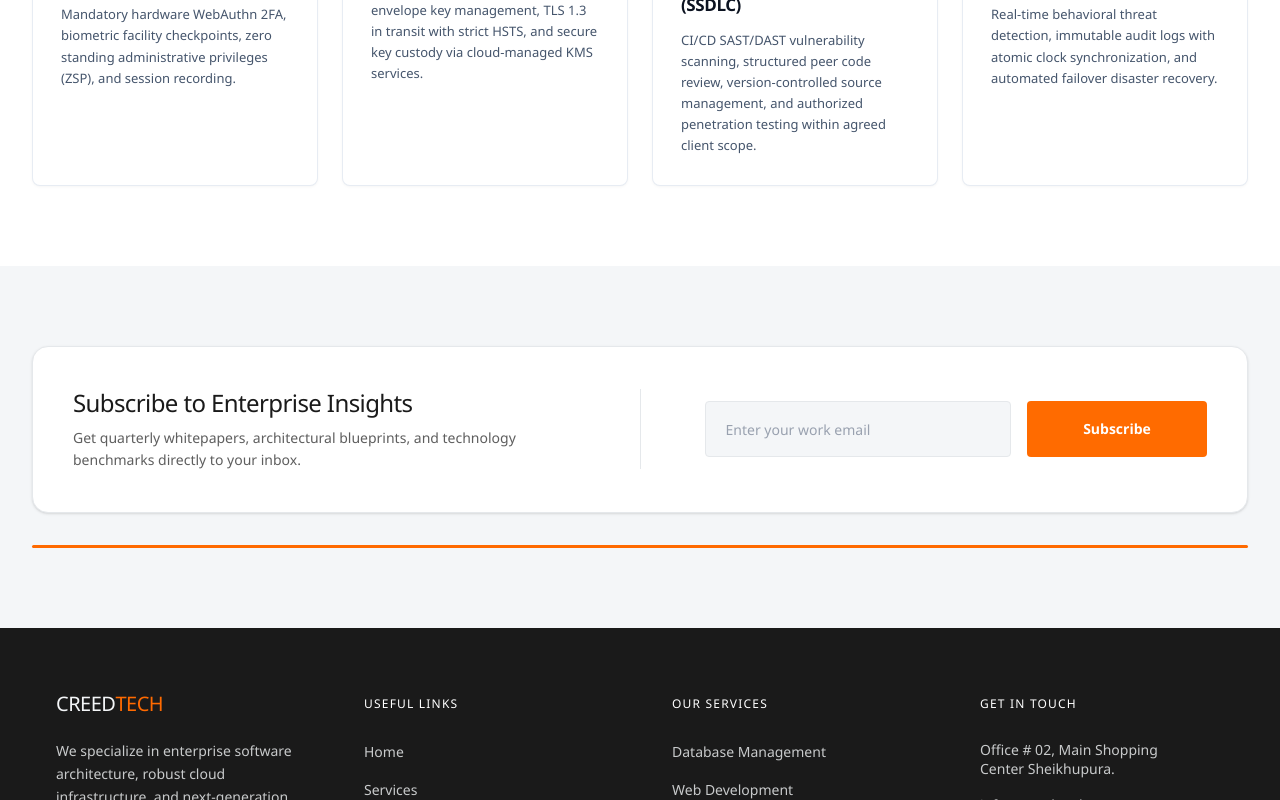
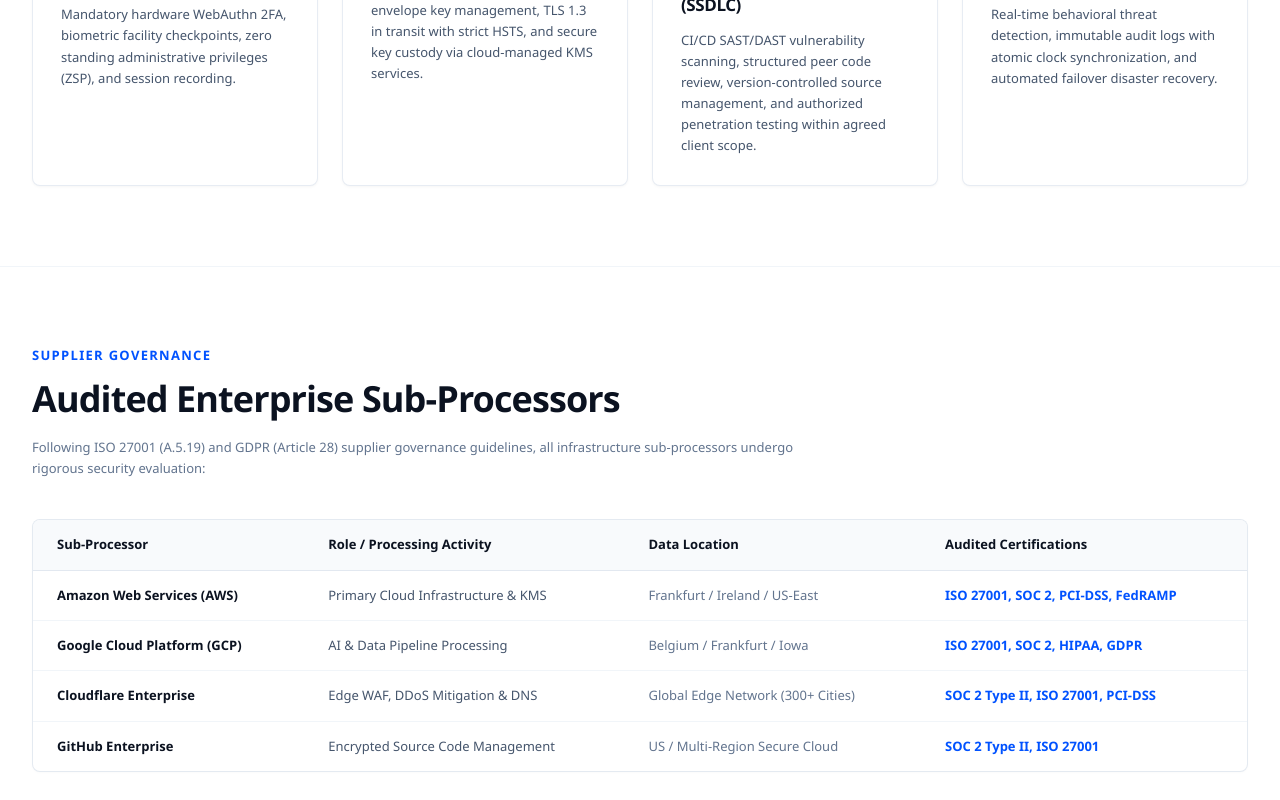
Before and after one commit to tariq200380/enterprise-app, a Next.js app: page /security in a window 1280 px wide. Shown: the part 2000-2800 px from the top of the page. Built offline with nearby package versions, Linux system fonts and the light colour scheme.

Commit message:
feat: implement audited enterprise sub-processors table section

```diff
--- a/src/app/security/page.tsx
+++ b/src/app/security/page.tsx
@@ -352,6 +352,113 @@
           </div>
         </div>
       </section>
+
+      {/* Supplier Governance / Audited Enterprise Sub-Processors */}
+      <section className="w-full py-16 sm:py-20 px-4 sm:px-6 lg:px-8 bg-white border-t border-slate-100">
+        <div className="max-w-7xl mx-auto">
+          {/* Section Header */}
+          <div className="mb-8 sm:mb-10">
+            <span className="text-xs sm:text-[13px] font-bold text-[#0052FF] tracking-widest uppercase block mb-3">
+              SUPPLIER GOVERNANCE
+            </span>
+            <h2 className="text-3xl sm:text-4xl font-extrabold text-[#0B1220] tracking-tight leading-tight mb-4">
+              Audited Enterprise Sub-Processors
+            </h2>
+            <p className="text-slate-500 text-xs sm:text-[13px] max-w-3xl leading-relaxed">
+              Following ISO 27001 (A.5.19) and GDPR (Article 28) supplier governance guidelines, all infrastructure sub-processors undergo rigorous security evaluation:
+            </p>
+          </div>
+
+          {/* Table Container */}
+          <div className="border border-slate-200/90 rounded-lg overflow-hidden bg-white shadow-[0_1px_3px_rgba(0,0,0,0.02)]">
+            <div className="overflow-x-auto">
+              <table className="w-full text-left border-collapse min-w-[760px]">
+                <thead>
+                  <tr className="border-b border-slate-200 bg-[#F8FAFC]">
+                    <th className="py-4 px-6 text-[#0B1220] font-bold text-xs sm:text-[13px]">
+                      Sub-Processor
+                    </th>
+                    <th className="py-4 px-6 text-[#0B1220] font-bold text-xs sm:text-[13px]">
+                      Role / Processing Activity
+                    </th>
+                    <th className="py-4 px-6 text-[#0B1220] font-bold text-xs sm:text-[13px]">
+                      Data Location
+                    </th>
+                    <th className="py-4 px-6 text-[#0B1220] font-bold text-xs sm:text-[13px]">
+                      Audited Certifications
+                    </th>
+                  </tr>
+                </thead>
+                <tbody className="divide-y divide-slate-100">
+                  {/* Row 1: AWS */}
+                  <tr className="hover:bg-slate-50/50 transition-colors">
+                    <td className="py-4 px-6 font-bold text-[#0B1220] text-xs sm:text-[13px] whitespace-nowrap">
+                      Amazon Web Services (AWS)
+                    </td>
+                    <td className="py-4 px-6 text-slate-600 text-xs sm:text-[13px]">
+                      Primary Cloud Infrastructure &amp; KMS
+                    </td>
+                    <td className="py-4 px-6 text-slate-500 text-xs sm:text-[13px]">
+                      Frankfurt / Ireland / US-East
+                    </td>
+                    <td className="py-4 px-6 text-[#0052FF] font-semibold text-xs sm:text-[13px] whitespace-nowrap">
+                      ISO 27001, SOC 2, PCI-DSS, FedRAMP
+                    </td>
+                  </tr>
+
+                  {/* Row 2: GCP */}
+                  <tr className="hover:bg-slate-50/50 transition-colors">
+                    <td className="py-4 px-6 font-bold text-[#0B1220] text-xs sm:text-[13px] whitespace-nowrap">
+                      Google Cloud Platform (GCP)
+                    </td>
+                    <td className="py-4 px-6 text-slate-600 text-xs sm:text-[13px]">
+                      AI &amp; Data Pipeline Processing
+                    </td>
+                    <td className="py-4 px-6 text-slate-500 text-xs sm:text-[13px]">
+                      Belgium / Frankfurt / Iowa
+                    </td>
+                    <td className="py-4 px-6 text-[#0052FF] font-semibold text-xs sm:text-[13px] whitespace-nowrap">
+                      ISO 27001, SOC 2, HIPAA, GDPR
+                    </td>
+                  </tr>
+
+                  {/* Row 3: Cloudflare */}
+                  <tr className="hover:bg-slate-50/50 transition-colors">
+                    <td className="py-4 px-6 font-bold text-[#0B1220] text-xs sm:text-[13px] whitespace-nowrap">
+                      Cloudflare Enterprise
+                    </td>
+                    <td className="py-4 px-6 text-slate-600 text-xs sm:text-[13px]">
+                      Edge WAF, DDoS Mitigation &amp; DNS
+                    </td>
+                    <td className="py-4 px-6 text-slate-500 text-xs sm:text-[13px]">
+                      Global Edge Network (300+ Cities)
+                    </td>
+                    <td className="py-4 px-6 text-[#0052FF] font-semibold text-xs sm:text-[13px] whitespace-nowrap">
+                      SOC 2 Type II, ISO 27001, PCI-DSS
+                    </td>
+                  </tr>
+
+                  {/* Row 4: GitHub */}
+                  <tr className="hover:bg-slate-50/50 transition-colors">
+                    <td className="py-4 px-6 font-bold text-[#0B1220] text-xs sm:text-[13px] whitespace-nowrap">
+                      GitHub Enterprise
+                    </td>
+                    <td className="py-4 px-6 text-slate-600 text-xs sm:text-[13px]">
+                      Encrypted Source Code Management
+                    </td>
+                    <td className="py-4 px-6 text-slate-500 text-xs sm:text-[13px]">
+                      US / Multi-Region Secure Cloud
+                    </td>
+                    <td className="py-4 px-6 text-[#0052FF] font-semibold text-xs sm:text-[13px] whitespace-nowrap">
+                      SOC 2 Type II, ISO 27001
+                    </td>
+                  </tr>
+                </tbody>
+              </table>
+            </div>
+          </div>
+        </div>
+      </section>
     </div>
   );
 }
```
